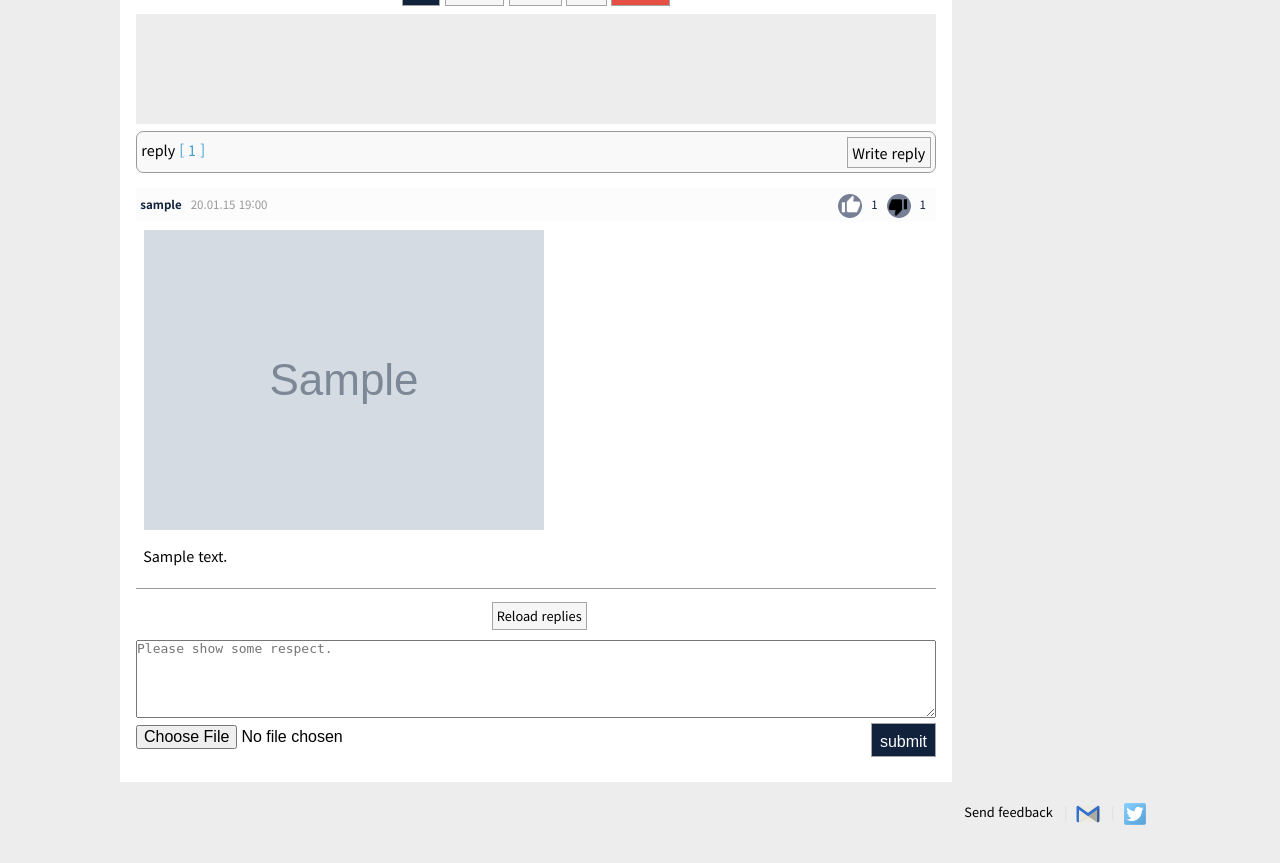
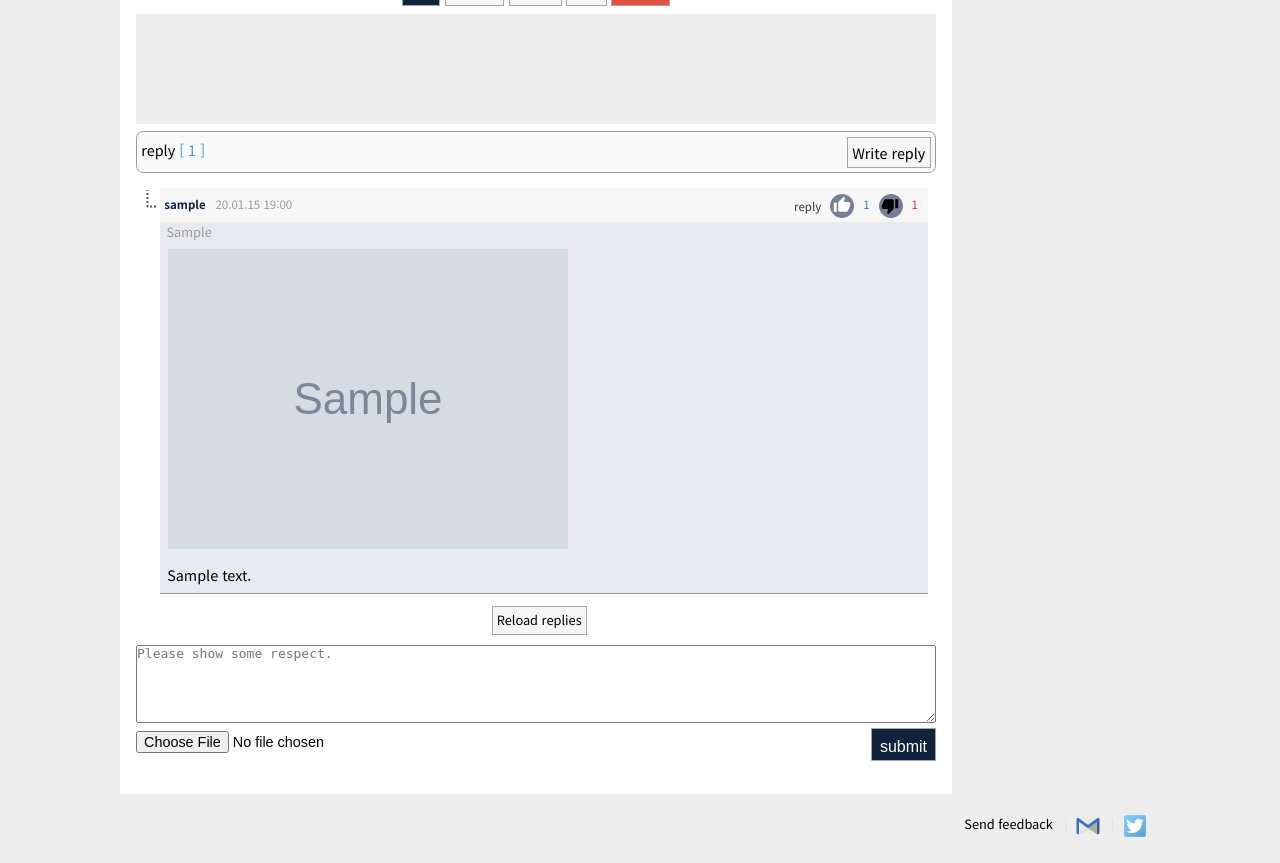
Before and after one commit to genonfire/bbgo, a Django app: page /boards/article/1/ in a window 1280 px wide. Shown: the part 386-1249 px from the top of the page. Before the commit the page ends 1211 px from the top, so only its background shows below. Run offline with Django 3.2, Linux system fonts and the light colour scheme; a user stored in the database is signed in; tables that the repository leaves empty hold one stand-in row (values such as "Sample post"); grey boxes marked "Sample" are stand-in pictures; parts of the project's set-up code (start-up, migrations or seed data) failed here and were passed over.

Commit message:
implement reply of reply

```diff
--- a/boards/forms.py
+++ b/boards/forms.py
@@ -45,7 +45,7 @@ class ReplyEditForm(forms.ModelForm):
 
         model = Reply
         exclude = (
-            'status', 'user', 'created_at', 'modified_at', 'ip',
+            'reply_id', 'status', 'user', 'created_at', 'modified_at', 'ip',
             'like_count', 'dislike_count', 'like_users', 'dislike_users'
         )
 
--- a/boards/models.py
+++ b/boards/models.py
@@ -69,6 +69,7 @@ class Reply(models.Model):
 
     article_id = models.IntegerField(default=0)
     reply_id = models.IntegerField(default=0)
+    reply_to = models.CharField(max_length=150, default='', blank=True)
     status = models.CharField(max_length=10, choices=REPLY_STATUS, default='1normal')
     user = models.ForeignKey(settings.AUTH_USER_MODEL)
     created_at = models.DateTimeField(auto_now_add=True)
--- a/core/context_processors.py
+++ b/core/context_processors.py
@@ -4,6 +4,7 @@ from django.conf import settings
 def global_settings(request):
     """Setting for templates"""
     return {
+        'DEBUG': settings.DEBUG,
         'SITE_NAME': settings.SITE_NAME,
         'ADMIN_EMAIL': settings.ADMIN_EMAIL,
         'ADMIN_TWITTER': settings.ADMIN_TWITTER,
--- a/core/templatetags/reply.py
+++ b/core/templatetags/reply.py
@@ -1,15 +1,25 @@
 from boards.models import Reply
 from django import template
+
+from django.db.models import Case, IntegerField, When
 
 register = template.Library()
 
 
-@register.inclusion_tag('boards/show_reply.html')
-def show_reply(id):
+@register.inclusion_tag('boards/show_reply.html', takes_context=True)
+def show_reply(context, id):
     """Show replies"""
-    replies = Reply.objects.filter(article_id=id)
+    replies = Reply.objects.filter(article_id=id).annotate(
+        custom_order=Case(
+            When(reply_id=0, then='id'),
+            default='reply_id',
+            output_field=IntegerField(),
+        )
+    ).order_by('custom_order', 'id')
+    user = context['request'].user
 
     return {
+        'user': user,
         'replies': replies,
         'count': replies.count()
     }
--- a/static/css/haru.css
+++ b/static/css/haru.css
@@ -160,17 +160,24 @@ table.board td.datetime {width:60px;font-size:.8em;}
 .reply_header {height:2.2em;margin-top:.5em;margin-bottom:1em;background:#F9F9F9;padding:.3em;border:1px solid #999;border-radius:.5em;font-size:.9em;line-height:2em;vertical-align:middle;}
 .reply_header span {color:#409BD1;}
 .reply_body {border-bottom:1px solid #999;}
-.reply_title {height:1.8em;background:#FCFCFC;padding:.3em;vertical-align:middle;font-size:.9em;}
+.reply_owner {background:#E7E9EF;}
+.reply_title {height:1.8em;background:#F7F7F7;padding:.3em;vertical-align:middle;font-size:.9em;}
 .reply_title span {margin-right:.5em;font-size:.8em;color:#11223d;}
 .reply_title span.reply_username {font-weight:bold;}
 .reply_title span.reply_date {color:#999;}
+.reply_to {padding-left:.5em;color:#999;font-size:.8em;}
+span.thumb_up_msg {color:#1e88e5;}
+span.thumb_down_msg {color:#e02d31;}
 .reply_image {display:inline-block;padding:.5em;}
 .reply_image img {max-width:100%;max-height:100%;}
-.reply_content {margin-bottom:1em;padding:.5em;font-size:.9em;}
+.reply_content {padding:.5em;font-size:.9em;}
 .reload_reply {height:2em;margin:.5em;padding:.5em;text-align:center;vertical-align:middle;font-size:.8em;}
-.input_reply {}
+.input_reply {margin-bottom:1em;}
 .input_reply_text textarea {width:100%;height:6em;line-height:1.2em;}
+.input_reply_buttons input[type="file"] {font-size:.9em;}
 .input_reply_buttons input[type="button"] {background:#11223d;color:#fff;}
+
+table.dynamic_input_reply td.input_rereply {padding-right:.5em;}
 
 /* join */
 .member {margin:1.25em auto 1.6em;background:#fff;}
--- a/static/js/boards/boards_article.js
+++ b/static/js/boards/boards_article.js
@@ -65,7 +65,7 @@ function show_popup(e, data, width, marginX, marginY) {
     })
 }
 
-function like_users(e, id, msg) {
+function like_users(e, id) {
     $.ajaxSetup({
         beforeSend: function(xhr, settings) {
             xhr.setRequestHeader("X-CSRFToken", $("input[name=csrfmiddlewaretoken]").val());
@@ -78,6 +78,7 @@ function like_users(e, id, msg) {
             id: id
         },
         success: function(datain) {
+            msg = gettext("who likes");
             data = "<div style=background:#EDEDED;color:#000;text-align:center;margin-bottom:.5em;padding:.1em>" + msg + "</div>";
             if (datain[0] != '0') {
                 userlist = datain[0].split(',');
--- a/static/js/boards/boards_reply.js
+++ b/static/js/boards/boards_reply.js
@@ -8,6 +8,7 @@ function write_reply(id) {
     var form_data = new FormData();
     form_data.append("article_id", id);
     form_data.append("reply_id", 0);
+    form_data.append("reply_to", '');
     form_data.append("content", content);
     form_data.append("image", $("input[id=reply_image]")[0].files[0]);
 
@@ -34,6 +35,94 @@ function write_reply(id) {
     });
 }
 
+function write_rereply(id, reply_id) {
+    content = $('#rereply_text').val();
+    if (content.length < 2) {
+        alert(gettext("Please input 2 or more characters."));
+        return;
+    }
+    reply_to = $('#reply_username' + reply_id ).html();
+
+    var form_data = new FormData();
+    form_data.append("article_id", id);
+    form_data.append("reply_id", reply_id);
+    form_data.append("reply_to", reply_to);
+    form_data.append("content", content);
+    form_data.append("image", $("input[id=rereply_image]")[0].files[0]);
+
+    $.ajaxSetup({
+        beforeSend: function(xhr, settings) {
+            xhr.setRequestHeader("X-CSRFToken", $("input[name=csrfmiddlewaretoken]").val());
+        }
+    });
+    $.ajax({
+        type: "POST",
+        url: "/api/write_reply/",
+        data: form_data,
+        cache: false,
+        contentType: false,
+        processData: false,
+        success: function(data) {
+            $('#dynamic_input_reply').remove();
+            $('#replies').html(data);
+        },
+        error: function(data) {
+            alert(gettext("Error!"));
+        }
+    });
+}
+
+function show_input_reply(id, reply_id = 0) {
+    $('#dynamic_input_reply').remove();
+    body_tag = '#reply_body' + reply_id;
+    placeholder = gettext("Please show some respect.");
+    submit = gettext("submit");
+    onclick_text = 'write_rereply(' + id + ', ' + reply_id + ')';
+    if (reply_image_available) {
+        reply_image =
+        '<span>\
+            <input id="rereply_image" type="file" accept="image/*">\
+        </span>'
+    }
+    else {
+        reply_image = ''
+    }
+    $(body_tag).append($(
+    '<table id="dynamic_input_reply" class="dynamic_input_reply" width="100%">\
+        <tr>\
+        <td width="24px" valign="top">\
+            <img src="/static/icons/niun24.png">\
+        </td>\
+        <td class="input_rereply">\
+        <div class="input_reply">\
+            <form id="form_rereply" method="post" enctype="multipart/form-data">\
+                <div class="input_reply_text">\
+                    <textarea id="rereply_text" maxlength="' + reply_text_max + '"\ placeholder="' + placeholder + '"></textarea>\
+                </div>\
+                <div class="input_reply_buttons">'
+                    + reply_image +
+                    '<span class="float-right">\
+                        <input type="button" value="' + submit + '" onClick="' + onclick_text + '">\
+                    </span>\
+                </div>\
+            </form>\
+        </div>\
+    </td></tr></table>'
+    ));
+
+    if (reply_image_available) {
+        $('#rereply_image').on('change', function() {
+            var file = this.files[0];
+            if (file.size > reply_image_limit) {
+                var sizelimit = reply_image_limit / 1024 / 1024 + 'MB';
+                msg = gettext("Selected image is too big. size limit: ") + sizelimit;
+                $("#rereply_image").replaceWith($("#rereply_image").val('').clone(true));
+                alert(msg);
+            }
+        });
+    }
+}
+
 function reload_reply(id) {
     $.ajaxSetup({
         beforeSend: function(xhr, settings) {
@@ -55,6 +144,58 @@ function reload_reply(id) {
     });
 }
 
+function like_reply(id) {
+    $.ajaxSetup({
+        beforeSend: function(xhr, settings) {
+            xhr.setRequestHeader("X-CSRFToken", $("input[name=csrfmiddlewaretoken]").val());
+        }
+    });
+    $.ajax({
+        type: "POST",
+        url: "/api/like_reply/",
+        data: {
+            id: id
+        },
+        success: function(data) {
+            if (data[0] == 0) {
+                alert(data[1]);
+                return;
+            }
+            tagname = '#thumb_up_msg' + id;
+            $(tagname).html(data[0]);
+        },
+        error: function(data) {
+            console.log("error");
+        }
+    });
+}
+
+function dislike_reply(id) {
+    $.ajaxSetup({
+        beforeSend: function(xhr, settings) {
+            xhr.setRequestHeader("X-CSRFToken", $("input[name=csrfmiddlewaretoken]").val());
+        }
+    });
+    $.ajax({
+        type: "POST",
+        url: "/api/dislike_reply/",
+        data: {
+            id: id
+        },
+        success: function(data) {
+            if (data[0] == 0) {
+                alert(data[1]);
+                return;
+            }
+            tagname = '#thumb_down_msg' + id;
+            $(tagname).html(data[0]);
+        },
+        error: function(data) {
+            console.log("error");
+        }
+    });
+}
+
 $('#reply_image').on('change', function() {
     var file = this.files[0];
     if (file.size > reply_image_limit) {
--- a/templates/haru/base.html
+++ b/templates/haru/base.html
@@ -17,7 +17,7 @@
 <link rel="apple-touch-icon-precomposed" href="{% static 'icons/apple-touch-icon-precomposed.png' %}">
 <link rel="stylesheet" href="{% static 'css/haru.css' %}">
 {% if DEBUG %}
-<script src="{% static 'js/jquery-1.12.4.min.js' %}"></script>
+<script src="{% static 'js/thirdparty/jquery-1.12.4.min.js' %}"></script>
 {% else %}
 <script src="https://ajax.googleapis.com/ajax/libs/jquery/1.12.4/jquery.min.js"></script>
 {% endif %}
@@ -40,7 +40,7 @@
                         {% csrf_token %}
                         <div class="sidebar_username">
                             <span>
-                                {{user}}
+                                {{ user }}
                             </span>
                             <span class="float-right">
                                 <img src="{% static 'icons/edit24.png' %}">
--- a/templates/haru/boards/show_article.html
+++ b/templates/haru/boards/show_article.html
@@ -37,7 +37,7 @@
         <img src="{% static 'icons/eye18.png' %}">
         <span>{{ article.view_count }}</span>
         {% if article.like_count > 0 %}
-            <a href="javascript:void(0)" onClick="javascript:like_users(event, {{article.id}}, '{% trans 'who likes' %}');return false;" title="{% trans 'who likes' %}">
+            <a href="javascript:void(0)" onClick="javascript:like_users(event, {{article.id}});return false;" title="{% trans 'who likes' %}">
         {% else %}
             <a href="javascript:void(0)">
         {% endif %}
@@ -144,7 +144,9 @@
 <script src="{% static 'js/boards/boards_article.js' %}" async></script>
 {% if REPLY_IMAGE_AVAILABLE %}
 <script>
+    var reply_image_available = true;
     var reply_image_limit = {{ REPLY_IMAGE_SIZE_LIMIT }};
+    var reply_text_max = {{ REPLY_TEXT_MAX }}
 </script>
 {% endif %}
 <script src="{% static 'js/boards/boards_reply.js' %}" async></script>
--- a/templates/haru/boards/show_reply.html
+++ b/templates/haru/boards/show_reply.html
@@ -20,36 +20,67 @@
 </div>
 
 {% for reply in replies %}
-    <div class="reply_body">
+{% if reply.reply_id > 0 %}
+    <table class="dynamic_input_reply" width="100%">
+    <tr>
+        <td width="24px" valign="top">
+            <img src="{% static 'icons/niun24.png' %}">
+        </td>
+        <td class="input_rereply">
+{% endif %}
+{% if user.username == reply.user.username %}
+    <div id="reply_body{{ reply.id }}" class="reply_body reply_owner">
+{% else %}
+    <div id="reply_body{{ reply.id }}" class="reply_body">
+{% endif %}
         <div class="reply_title">
-            <span class="reply_username">
-                {{ reply.user.username }}
-            </span>
+            <span id="reply_username{{ reply.id }}" class="reply_username">{{ reply.user.username }}</span>
             <span class="reply_date">
                 {{ reply.created_at|date:"y.m.d H:i" }}
             </span>
             <div class="float-right">
                 <span>
-                    <img src="{% static 'icons/thumbup24.png' %}">
+                    <a href="javascript:show_input_reply({{ reply.article_id }}, {{ reply.id }})">
+                        {% trans 'reply' %}
+                    </a>
                 </span>
                 <span>
-                    {{ reply.like_count }}
+                    <a href="javascript:like_reply({{ reply.id }})">
+                        <img src="{% static 'icons/thumbup24.png' %}">
+                    </a>
+                </span>
+                <span id="thumb_up_msg{{reply.id}}" class="thumb_up_msg">
+                    {% if reply.like_count > 0 %}
+                        {{ reply.like_count }}
+                    {% endif %}
                 </span>
                 <span>
-                    <img src="{% static 'icons/thumbdown24.png' %}">
+                    <a href="javascript:dislike_reply({{ reply.id }})">
+                        <img src="{% static 'icons/thumbdown24.png' %}">
+                    </a>
                 </span>
-                <span>
-                    {{ reply.dislike_count }}
+                <span id="thumb_down_msg{{reply.id}}" class="thumb_down_msg">
+                    {% if reply.dislike_count %}
+                        {{ reply.dislike_count }}
+                    {% endif %}
                 </span>
             </div>
         </div>
+        {% if reply.reply_to %}
+        <div class="reply_to">
+            <span id="reply_to">{{ reply.reply_to }}</span>
+        </div>
+        {% endif %}
         {% if reply.image %}
         <div class="reply_image">
             <img src="{{ reply.image.url }}">
         </div>
         {% endif %}
-        <div class="reply_content">
+        <div id="reply_content{{ reply.id }}" class="reply_content">
             {{ reply.content|linebreaksbr }}
         </div>
     </div>
+{% if reply.reply_id > 0 %}
+    </td></tr></table>
+{% endif %}
 {% endfor %}
```
Also changed, not shown: core/api.py (+88 -7 lines), core/apiurls.py (+12 -0 lines), boards/migrations/0002_reply_reply_to.py (added), static/icons/niun24.png (added), static/icons/thumbdown24.png, static/icons/thumbup24.png.
